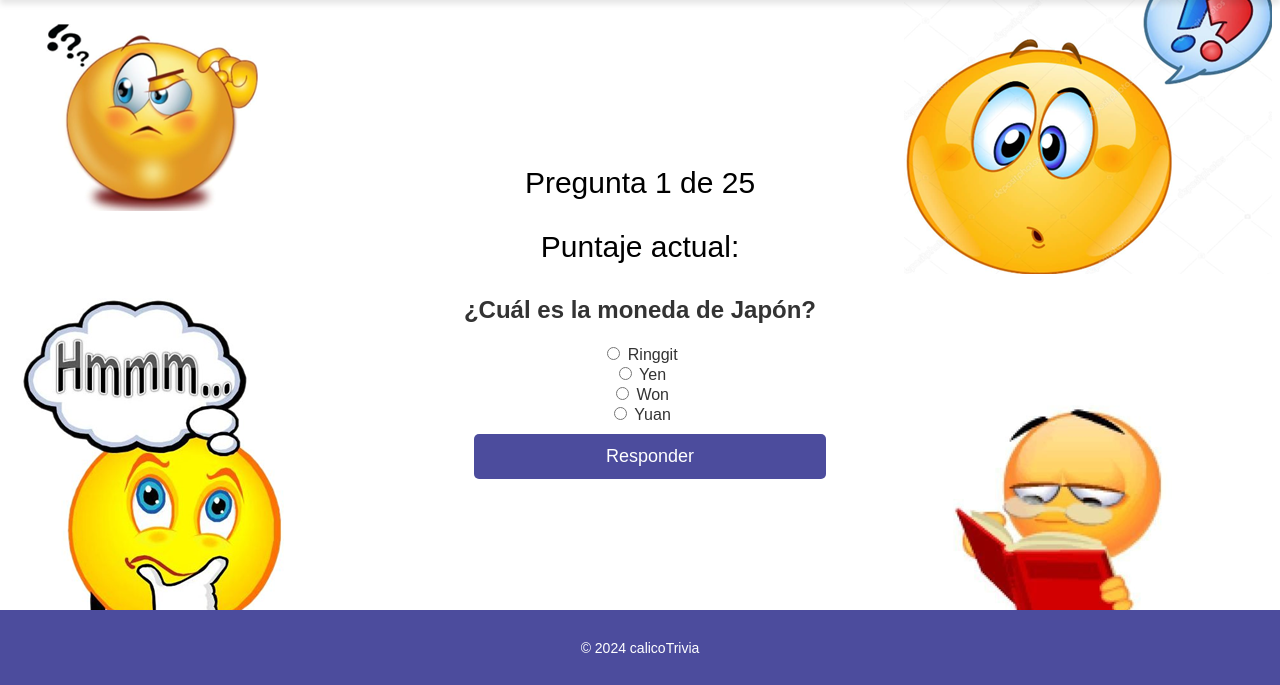
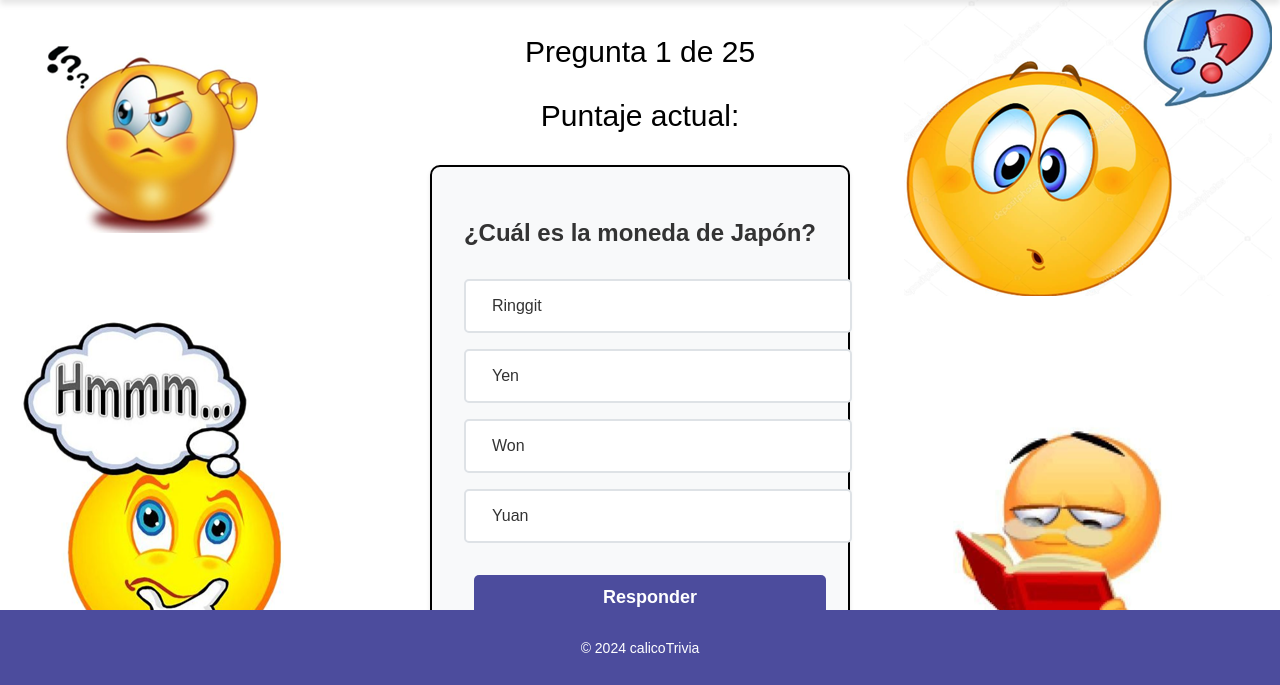
Before and after one commit to d4glock/trivia, a Django app: page /game/ in a window 1280 px wide. Shown: the part 115-800 px from the top of the page. Run offline with Django 5.2, Linux system fonts and the light colour scheme; a user stored in the database is signed in; data comes from the database, SQL or seed files in the repository; both versions use the stored data as it was after the commit.

Commit message:
cambio rico

```diff
--- a/trivia_project/templates/games/game.html
+++ b/trivia_project/templates/games/game.html
@@ -33,29 +33,29 @@
             <p>Pregunta {{ question_number }} de {{ total_questions }}</p>
             <p>Puntaje actual: {{ user.player.total_score }}</p>
         </div>
-            <!-- templates/games/game.html -->
+        <div class="question-container">
             <form method="POST">
                 {% csrf_token %}
                 <h2>{{ question.text }}</h2>
-                {% for option in shuffled_options %}
-                    <div class="form-check">
-                        <input class="form-check-input" type="radio" name="answer" value="{{ option.text }}" id="option{{ forloop.counter }}">
-                        <label class="form-check-label" for="option{{ forloop.counter }}">
-                            {{ option.text }}
+                <div class="options">
+                    {% for option in shuffled_options %}
+                        <label class="option-button">
+                            <input type="radio" name="answer" value="{{ option.text }}" class="option-input">
+                            <span class="option-text">{{ option.text }}</span>
                         </label>
-                    </div>
-                {% endfor %}
-                <button type="submit" class="btn btn-primary">Responder</button>
+                    {% endfor %}
+                </div>
+                <button type="submit" class="btn btn-primary submit-button">Responder</button>
             </form>
         </div>
     {% endif %}
 </div>
 
-
 <style>
     .game-container {
         max-width: 800px;
         margin: 0 auto;
+        padding: 20px;
     }
 
     .game-progress {
@@ -78,19 +78,63 @@
         margin: 2rem 0;
     }
 
-    .option {
-        display: flex;
-        align-items: center;
+    .option-button {
+        display: block;
+        position: relative;
         padding: 1rem;
         background-color: white;
-        border: 1px solid #dee2e6;
+        border: 2px solid #dee2e6;
         border-radius: 5px;
+        cursor: pointer;
+        transition: all 0.3s ease;
+        width: 100%;
+    }
+
+    .option-button:hover {
+        background-color: #e9ecef;
+        transform: translateY(-2px);
+        box-shadow: 0 4px 8px rgba(0,0,0,0.1);
+    }
+
+    .option-input {
+        position: absolute;
+        opacity: 0;
+        cursor: pointer;
+    }
+
+    .option-text {
+        display: block;
+        width: 100%;
+        text-align: left;
+        padding-left: 10px;
+    }
+
+    .option-input:checked + .option-text {
+        font-weight: bold;
+    }
+
+    .option-button:has(.option-input:checked) {
+        background-color: #007bff;
+        color: white;
+        border-color: #0056b3;
+    }
+
+    .submit-button {
+        display: block;
+        width: 100%;
+        padding: 1rem;
+        margin-top: 2rem;
+        background-color: #007bff;
+        color: white;
+        border: none;
+        border-radius: 5px;
+        font-weight: bold;
         cursor: pointer;
         transition: all 0.3s ease;
     }
 
-    .option:hover {
-        background-color: #e9ecef;
+    .submit-button:hover {
+        background-color: #0056b3;
     }
 
     .button {
```
Also changed, not shown: trivia_project/db.sqlite3.
